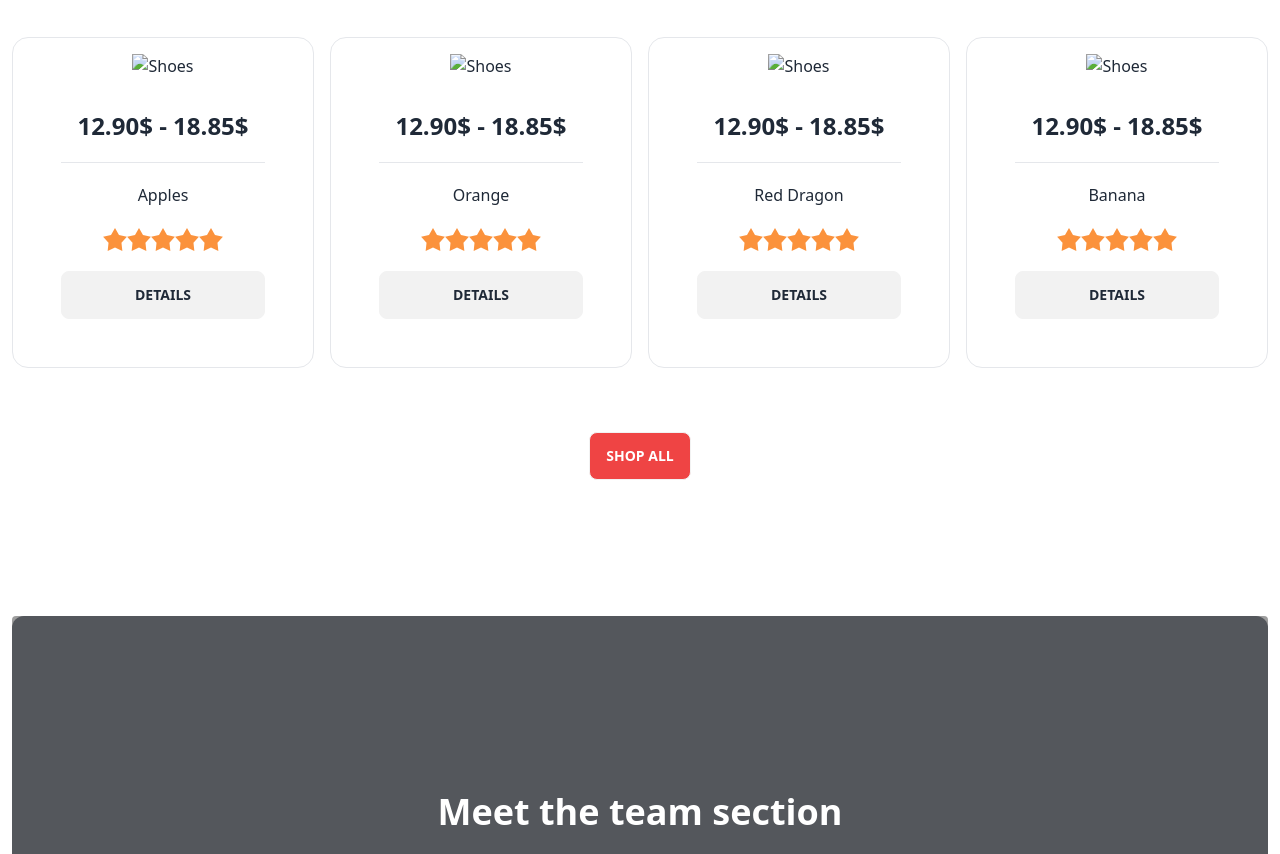
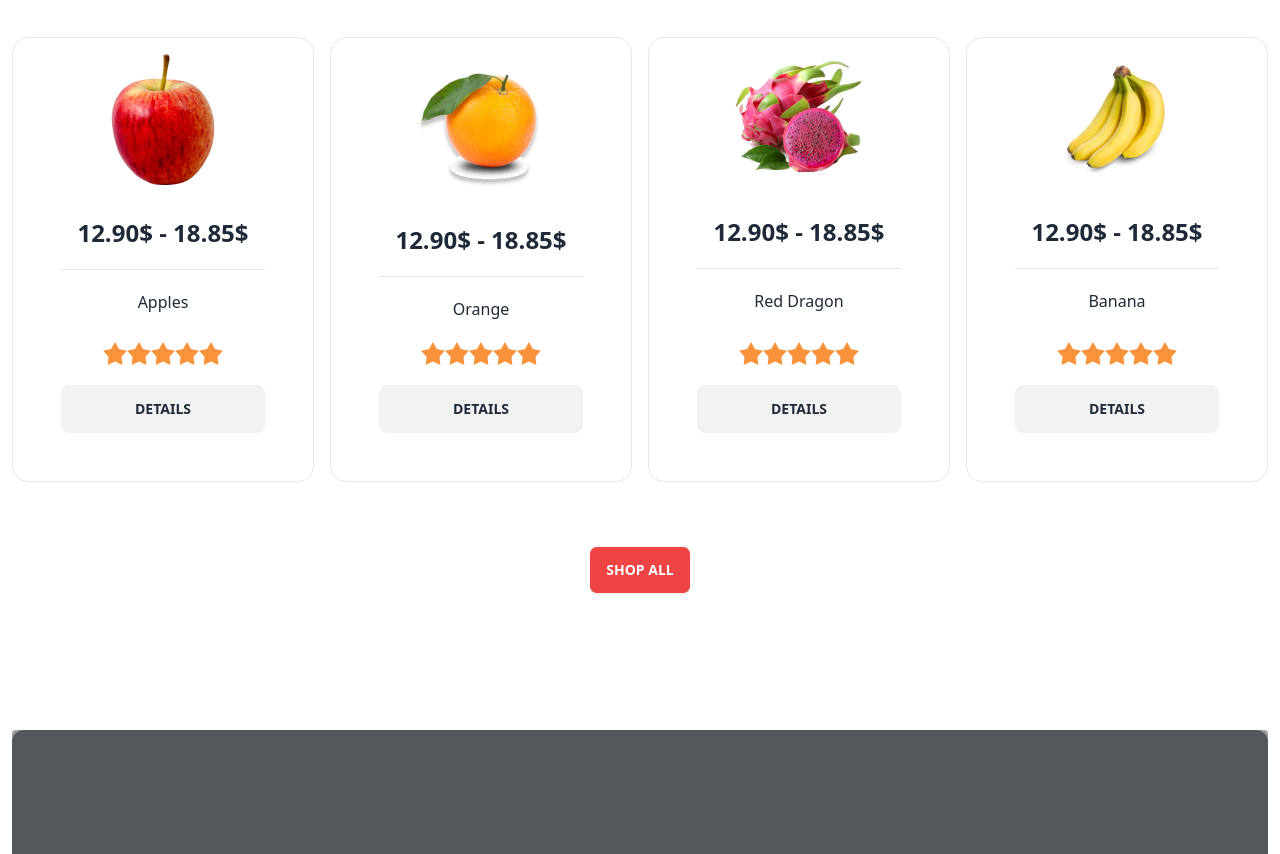
Before and after one commit to aktherhossen01/Assignment-3-fruit-brust, a plain HTML site: page index.html in a window 1280 px wide. Shown: the part 961-1815 px from the top of the page. Drawn offline with nearby package versions, Linux system fonts and the light colour scheme; the site is published under a folder, as on GitHub Pages, so addresses that start at the root find nothing.

Commit message:
problem fiext

```diff
--- a/index.html
+++ b/index.html
@@ -214,7 +214,7 @@
             <!-- card  -->
             <div class="grid gap-2 md:gap-4 mt-10 bg-[#FFF] rounded grid-cols-1 md:grid-cols-2 lg:grid-cols-4">
                 <div class="card bg-base-100 border p-4">
-                    <figure><img src="/images/fruit6.png" alt="Shoes" /></figure>
+                    <figure><img src="./images/fruit6.png" alt="Shoes" /></figure>
                     <div class="card-body space-y-3">
                         <h2 class="text-2xl  font-bold text-center">12.90$ - 18.85$</h2>
                         <hr>
@@ -257,7 +257,7 @@
                     </div>
                 </div>
                 <div class="card bg-base-100 border p-4">
-                    <figure><img src="/images/fruit7.png" alt="Shoes" /></figure>
+                    <figure><img src="./images/fruit7.png" alt="Shoes" /></figure>
                     <div class="card-body space-y-3">
                         <h2 class="text-2xl  font-bold text-center">12.90$ - 18.85$</h2>
                         <hr>
@@ -296,7 +296,7 @@
                     </div>
                 </div>
                 <div class="card bg-base-100 border p-4">
-                    <figure><img src="/images/fruit8.png" alt="Shoes" /></figure>
+                    <figure><img src="./images/fruit8.png" alt="Shoes" /></figure>
                     <div class="card-body space-y-3">
                         <h2 class="text-2xl  font-bold text-center">12.90$ - 18.85$</h2>
                         <hr>
@@ -335,7 +335,7 @@
                     </div>
                 </div>
                 <div class="card bg-base-100 border p-4">
-                    <figure><img src="/images/fruit9.png" alt="Shoes" /></figure>
+                    <figure><img src="./images/fruit9.png" alt="Shoes" /></figure>
                     <div class="card-body space-y-3">
                         <h2 class="text-2xl  font-bold text-center">12.90$ - 18.85$</h2>
                         <hr>
```
